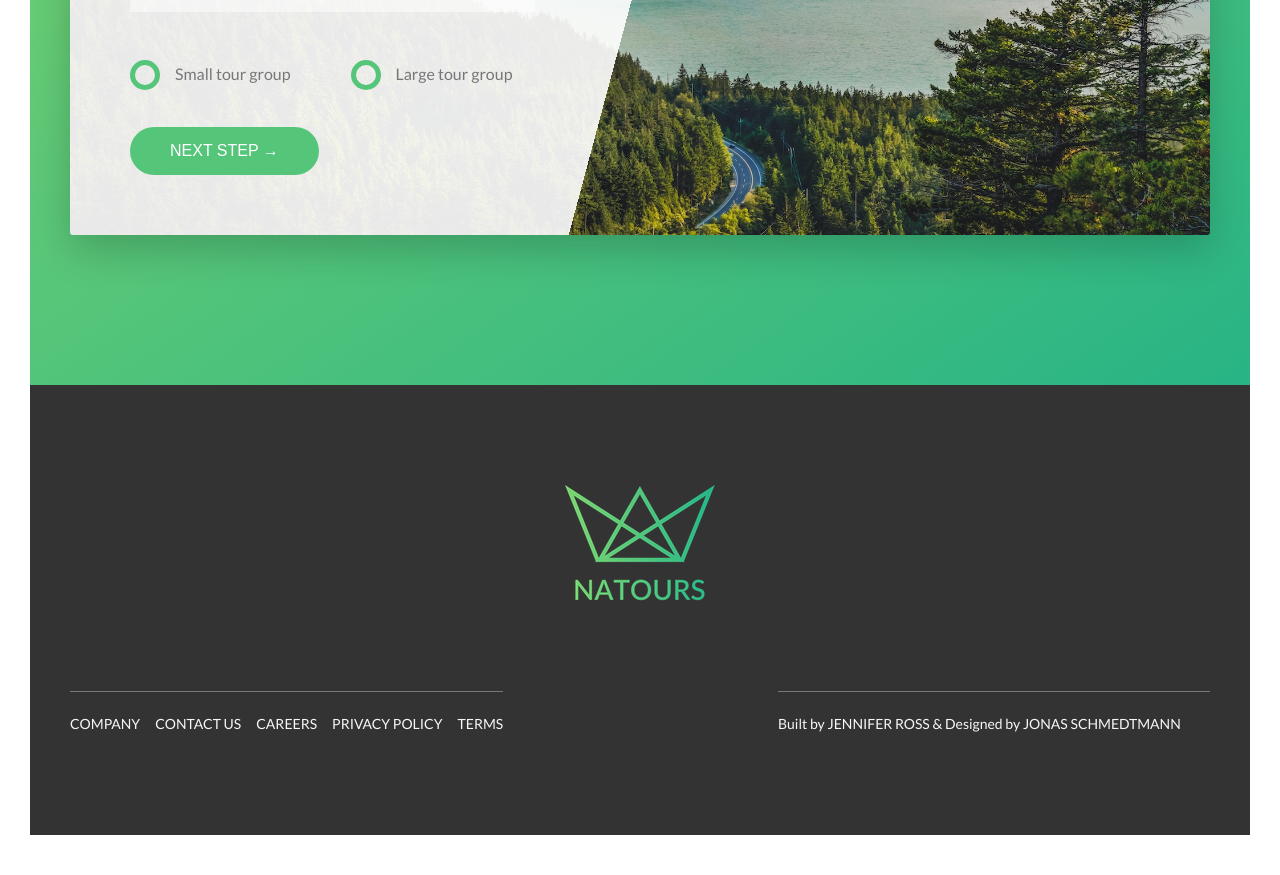
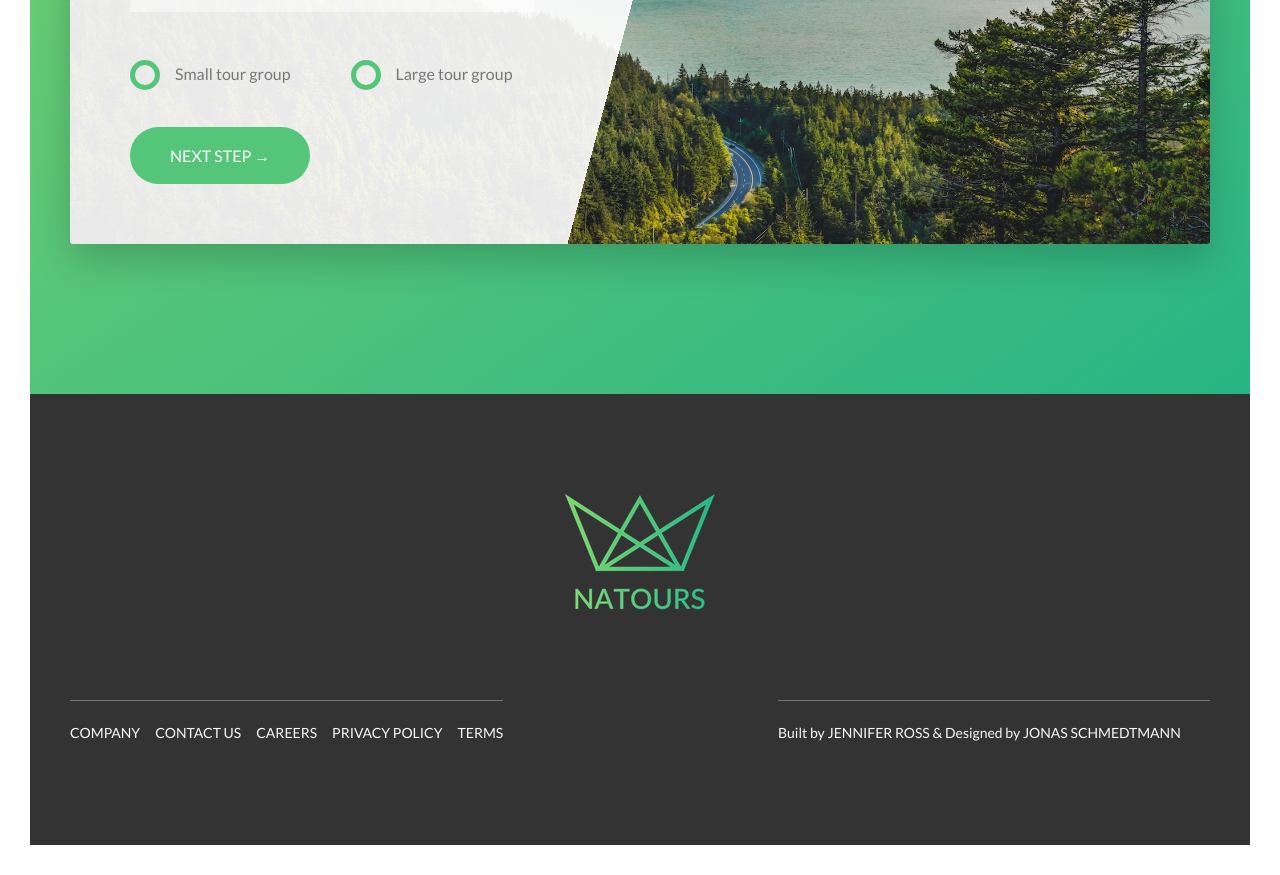
Before and after one commit to jenross/travel-react-site, a React (Create React App) app: page / in a window 1280 px wide. Shown: the part 5220-6095 px from the top of the page. Built offline with nearby package versions, Linux system fonts and the light colour scheme.

Commit message:
added button component and modified tours book hero components

```diff
--- a/src/components/Book.js
+++ b/src/components/Book.js
@@ -1,4 +1,5 @@
 import React from "react";
+import Button from "./Button";
 
 const Book = () => {
   return (
@@ -66,7 +67,7 @@ const Book = () => {
               </div>
 
               <div className="form__group">
-                <button className="btn btn--green">Next step &rarr;</button>
+                <Button link="#" color="green" text="Next step &rarr;" />
               </div>
             </form>
           </div>
--- a/src/components/Button.js
+++ b/src/components/Button.js
@@ -0,0 +1,16 @@
+import React from "react";
+import PropTypes from "prop-types";
+
+export default function Button({ link, color, text }) {
+  return (
+    <a href={`${link}`} className={`btn btn--${color}`}>
+      {text}
+    </a>
+  );
+}
+
+Button.propTypes = {
+  link: PropTypes.string.isRequired,
+  color: PropTypes.string.isRequired,
+  text: PropTypes.string.isRequired,
+};
--- a/src/components/Hero.js
+++ b/src/components/Hero.js
@@ -1,5 +1,6 @@
 import React from "react";
 import logo from "./../images/logo-white.png";
+import Button from "./Button";
 
 const Hero = () => {
   return (
@@ -15,9 +16,11 @@ const Hero = () => {
             <span className="heading-primary--sub">of a lifetime</span>
           </h1>
 
-          <a href="#section-tours" className="btn btn--white btn--animated">
-            Discover our tours
-          </a>
+          <Button
+            link="#section-tours"
+            color="white"
+            text="Discover our tours"
+          />
         </div>
       </header>
     </React.Fragment>
--- a/src/components/Tours.js
+++ b/src/components/Tours.js
@@ -1,5 +1,6 @@
 import React from "react";
 import LargeCard from "./LargeCard";
+import Button from "./Button";
 
 const Tours = () => {
   return (
@@ -17,7 +18,7 @@ const Tours = () => {
             "Up to 30 people",
             "2 tour guides",
             "Sleep in cozy hotels",
-            "Difficulty: easy"
+            "Difficulty: easy",
           ]}
           price="$297"
         />
@@ -30,7 +31,7 @@ const Tours = () => {
             "Up to 40 people",
             "5 tour guides",
             "Sleep in provided tents",
-            "Difficulty: medium"
+            "Difficulty: medium",
           ]}
           price="$497"
         />
@@ -43,16 +44,14 @@ const Tours = () => {
             "Up to 15 people",
             "3 tour guides",
             "Sleep in igloos",
-            "Difficulty: hard"
+            "Difficulty: hard",
           ]}
           price="$897"
         />
       </div>
 
       <div className="u-center-text u-margin-top-huge">
-        <a href="#" className="btn btn--green">
-          Discover all tours
-        </a>
+        <Button link="#" color="green" text="Discover all tours" />
       </div>
     </section>
   );
```
